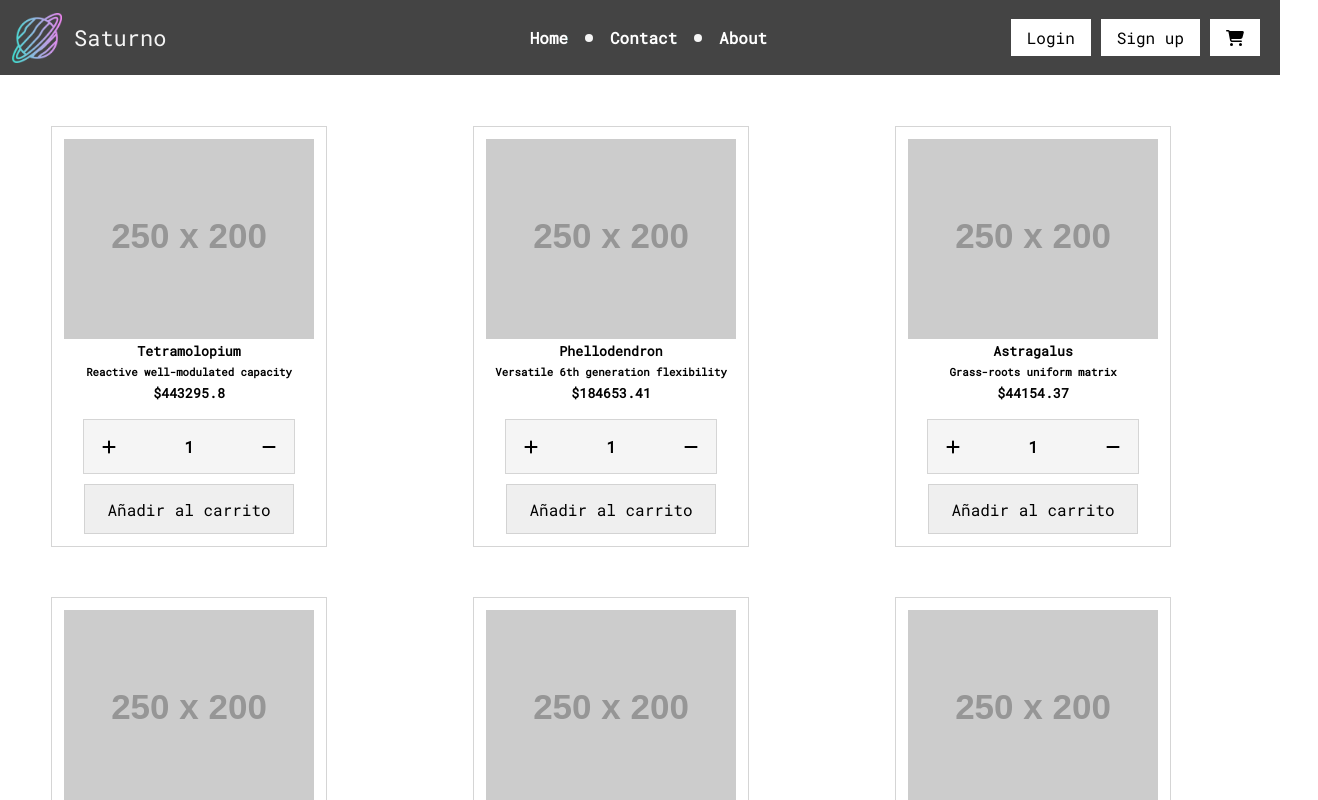
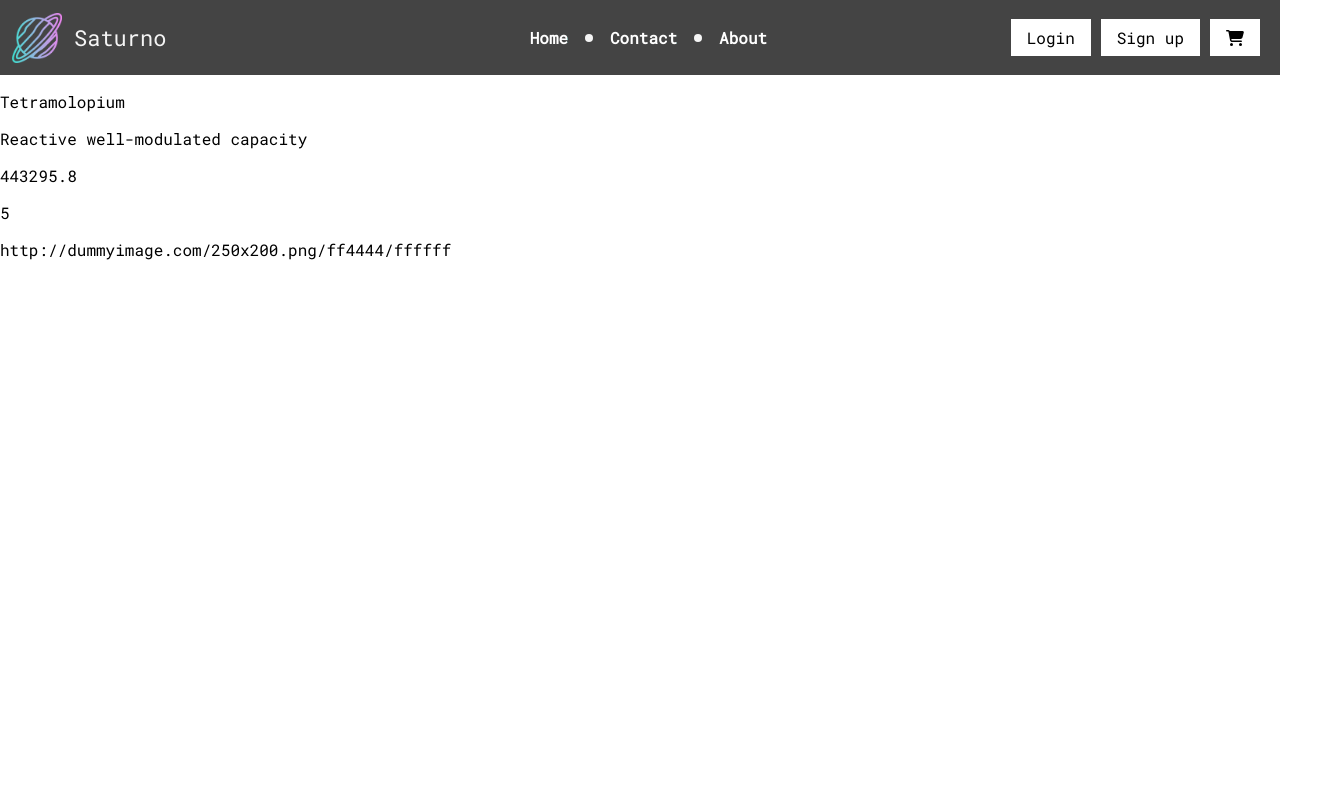
Before and after one commit to Mic4mi/ecommerce, a React (Create React App) app: page /Item/1 in a window 1280 px wide. Shown: the top 800 px of the page, 1318 px wide, since content can reach past the window. Built offline with nearby package versions, Linux system fonts and the light colour scheme.

Commit message:
navegación a detalle y vistas paralelas

```diff
--- a/src/App.js
+++ b/src/App.js
@@ -1,15 +1,29 @@
 // import './App.css';
 import NavBar from "./components/NavBar/NavBar";
 import ItemListContainer from "./components/ItemListContainer/ItemListContainer";
-import { IntemDetailContainer } from "./components/ItemDetailContainer/IntemDetailContainer";
+import { ItemDetailContainer } from "./components/ItemDetailContainer/ItemDetailContainer";
+import { BrowserRouter, Routes, Route } from 'react-router-dom'
+import { ContactPage } from "./components/ContactPage/ContactPage";
+import { AboutPage } from "./components/AboutPage/AboutPage";
 
 function App() {
   return (
-    <div className="App">
-      <NavBar />
-      <ItemListContainer greeting="Hello world!" />
-      <IntemDetailContainer />
-    </div>
+    <BrowserRouter>
+      <div className="App">
+        <NavBar />
+        <Routes>
+          <Route path="/" element={<ItemListContainer />} />
+          <Route path="/Product/" element={<ItemListContainer />} />
+          <Route path="/Product/:categoryId" element={<ItemListContainer />} />
+          <Route path="/Item/:itemId/" element={<ItemDetailContainer/>} />
+          <Route path="/Contact" element={<ContactPage />} />
+          <Route path="/About" element={<AboutPage />} />
+        </Routes>
+        {/*
+        <ItemListContainer greeting="Hello world!" />
+        <ItemDetailContainer /> */}
+      </div>
+    </BrowserRouter>
   );
 }
 
--- /dev/null
+++ b/src/components/AboutPage/AboutPage.js
@@ -0,0 +1,6 @@
+
+export const AboutPage = () => {
+  return (
+    <div>AboutPage</div>
+  )
+}
--- /dev/null
+++ b/src/components/ContactPage/ContactPage.js
@@ -0,0 +1,7 @@
+import React from 'react'
+
+export const ContactPage = () => {
+  return (
+    <div>ContactPage</div>
+  )
+}
--- a/src/components/Item/Item.js
+++ b/src/components/Item/Item.js
@@ -1,19 +1,25 @@
 import './style.css';
 import ItemCount from '../ItemCount/ItemCount';
+import { Link } from 'react-router-dom'
+// import { ItemDetailContainer } from '../ItemDetailContainer/ItemDetailContainer';
 
 // TO-DO estilizar componentes
-function Item({ name, description, price, stock, img }) {
+function Item({item}) {
+    //key, name, description, price, stock, img
+    // TO-DO Linkear la imagen al id
     return (
         <div className='ItemContainer'>
             <div className='DescriptionContainer'>
-                <img src={img} alt={name} />
+                <Link to={`/Item/${item.id}`}>
+                    <img src={item.img} alt={item.name} />
+                </Link>
                 <div className='TextContent'>
-                    <h5 id="productName" className='text-desc-product'>{name}</h5>
-                    <h6 id="productDescription" className='text-desc-product'>{description}</h6>
-                    <h5 id="productPrice" className='text-desc-product'>${price}</h5>
+                    <h5 id="productName" className='text-desc-product'>{item.name}</h5>
+                    <h6 id="productDescription" className='text-desc-product'>{item.description}</h6>
+                    <h5 id="productPrice" className='text-desc-product'>${item.price}</h5>
                 </div>
             </div>
-            <ItemCount initialStock={1} stock={stock} onAdd={(AddItemCB) => {
+            <ItemCount initialStock={1} stock={item.stock} onAdd={(AddItemCB) => {
                 AddItemCB();
             }} />
         </div>
--- a/src/components/ItemDetailContainer/IntemDetailContainer.js
+++ /dev/null
@@ -1,41 +0,0 @@
-import './style.css';
-import { useState, useEffect } from "react"
-import mockdata from '../../mockdata/mockdata';
-import { ItemDetail } from '../ItemDetail/ItemDetail';
-
-export const IntemDetailContainer = () => {
-    // TO-DO añadir handling de errores
-    const [product, setProduct] = useState('');
-    const getProduct = () => {
-        return new Promise((resolve, reject) => {
-            setTimeout(() => {
-                resolve(mockdata[0]);
-            }, 2000);
-        })
-    };
-
-    // TO-DO añadir handling de errores
-    useEffect(() => {
-        getProduct()
-            .then((result) => {
-                setProduct(result);
-            })
-    }, []);
-
-    return (
-        <div>
-            {/* {
-                product
-                    ? (<ItemDetail product={product} />)
-                    : (<div>Cargando...</div>)
-            } */}
-            <ItemDetail
-            name={product.name}
-            description={product.description}
-            price={product.price}
-            stock={product.stock}
-            img={product.img}/>
-
-        </div>
-    )
-}
--- /dev/null
+++ b/src/components/ItemDetailContainer/ItemDetailContainer.js
@@ -0,0 +1,45 @@
+import './style.css';
+import { useState, useEffect } from "react"
+import mockdata from '../../mockdata/mockdata';
+import { ItemDetail } from '../ItemDetail/ItemDetail';
+import { useParams } from 'react-router-dom';
+
+export const ItemDetailContainer = () => {
+    // TO-DO añadir handling de errores
+    const { itemId } = useParams();
+    const [item, setItem] = useState('');
+    const getItemFromDatabase = (id) => {
+        return new Promise((resolve, reject) => {
+            setTimeout(() => {
+                const currentitem = mockdata.find(item => item.id === parseInt(id));
+                resolve(currentitem);
+            }, 2000);
+        })
+    };
+
+    // TO-DO añadir handling de errores
+    useEffect(() => {
+        const getItem = async () => {
+            const item = await getItemFromDatabase(itemId);
+            setItem(item);
+        }
+        getItem();
+    }, [itemId]);
+
+    return (
+        <div>
+            {
+                item
+                    ? (
+                        <ItemDetail
+                            name={item.name}
+                            description={item.description}
+                            price={item.price}
+                            stock={item.stock}
+                            img={item.img} />
+                    )
+                    : (<div>Cargando...</div>)
+            }
+        </div>
+    )
+}
--- a/src/components/ItemList/ItemList.js
+++ b/src/components/ItemList/ItemList.js
@@ -6,15 +6,11 @@ function ItemList({ items }) {
     return (
         <>
             {
-                items.map((product) => {
+                items.map((item) => {
                     return (
                         <Item
-                            key={product.id}
-                            name={product.name}
-                            description={product.description}
-                            price={product.price}
-                            stock={product.stock}
-                            img={product.img}
+                            key={item.id}
+                            item={item}
                         />
                     )
                 })
--- a/src/components/ItemListContainer/ItemListContainer.js
+++ b/src/components/ItemListContainer/ItemListContainer.js
@@ -2,8 +2,10 @@ import './style.css';
 import { useState, useEffect } from "react"
 import mockdata from '../../mockdata/mockdata';
 import ItemList from '../ItemList/ItemList';
+import { useParams } from 'react-router-dom'
 
 function ItemListContainer({ greeting }) {
+    const { categoryId } = useParams();
     // TO-DO añadir handling de errores
     const [items, setItems] = useState([]);
     const getData = () => {
@@ -18,9 +20,16 @@ function ItemListContainer({ greeting }) {
     useEffect(() => {
         getData()
             .then((result) => {
-                setItems(result);
+                if (categoryId) {
+                    const currentItems = result.filter(
+                        item => item.category === categoryId
+                    );
+                    setItems(currentItems);
+                } else {
+                    setItems(result);
+                }
             })
-    }, []);
+    }, [categoryId]);
 
     return (
         // TO-DO estilizar componentes
--- a/src/components/NavBar/NavBar.js
+++ b/src/components/NavBar/NavBar.js
@@ -3,6 +3,8 @@ import planet from '../../planet.png'
 import CartWidget from '../CartWidget/CartWidget';
 import { FontAwesomeIcon } from '@fortawesome/react-fontawesome';
 import { faCircle } from '@fortawesome/free-solid-svg-icons'
+import { Link } from 'react-router-dom'
+
 
 
 function NavBar() {
@@ -14,21 +16,30 @@ function NavBar() {
             </div>
             <div className="navigation-links">
                 <ul id="main-links">
-                    <li className="li-nav-item"><a className="a-main-nav" href="/#">
-                        Home
-                    </a></li>
+                    <li className="li-nav-item">
+                        <a className="a-main-nav" href="/">
+                            Home
+                        </a>
+                        <Link to="/" />
+                    </li>
                     <li className="li-separator">
                         <FontAwesomeIcon icon={faCircle} />
                     </li>
-                    <li className="li-nav-item"><a className="a-main-nav" href="/#">
-                        Contact
-                    </a></li>
+                    <li className="li-nav-item">
+                        <a className="a-main-nav" href="/Contact">
+                            Contact
+                        </a>
+                        <Link to="/Contact" />
+                    </li>
                     <li className="li-separator">
                         <FontAwesomeIcon icon={faCircle} />
                     </li>
-                    <li className="li-nav-item"><a className="a-main-nav" href="/#">
-                        About
-                    </a></li>
+                    <li className="li-nav-item">
+                        <a className="a-main-nav" href="/About">
+                            About
+                        </a>
+                        <Link to="/About" />
+                    </li>
                 </ul>
             </div>
             <div className="log-section">
```
Also changed, not shown: src/mockdata/mockdata.js (+14 -3 lines).
